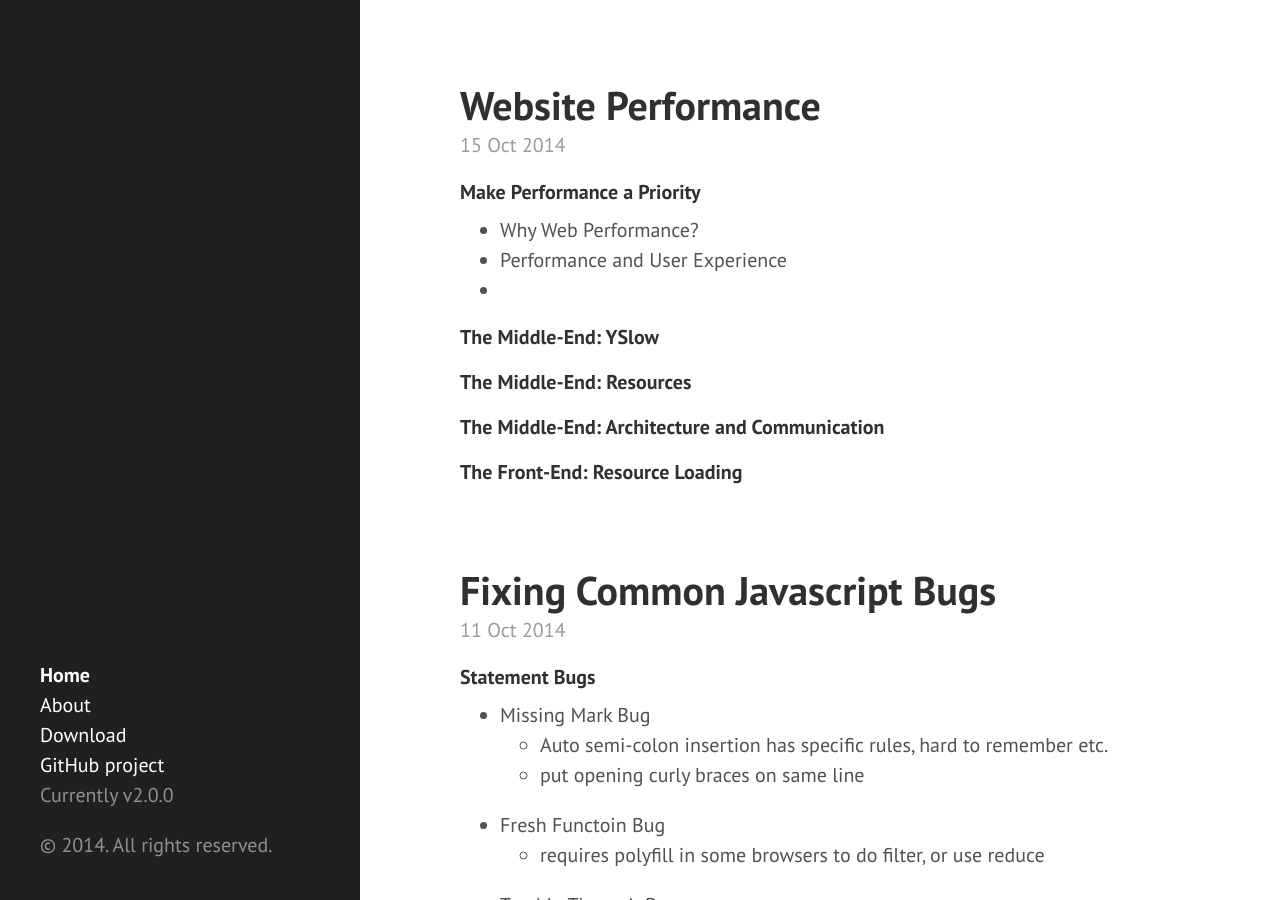
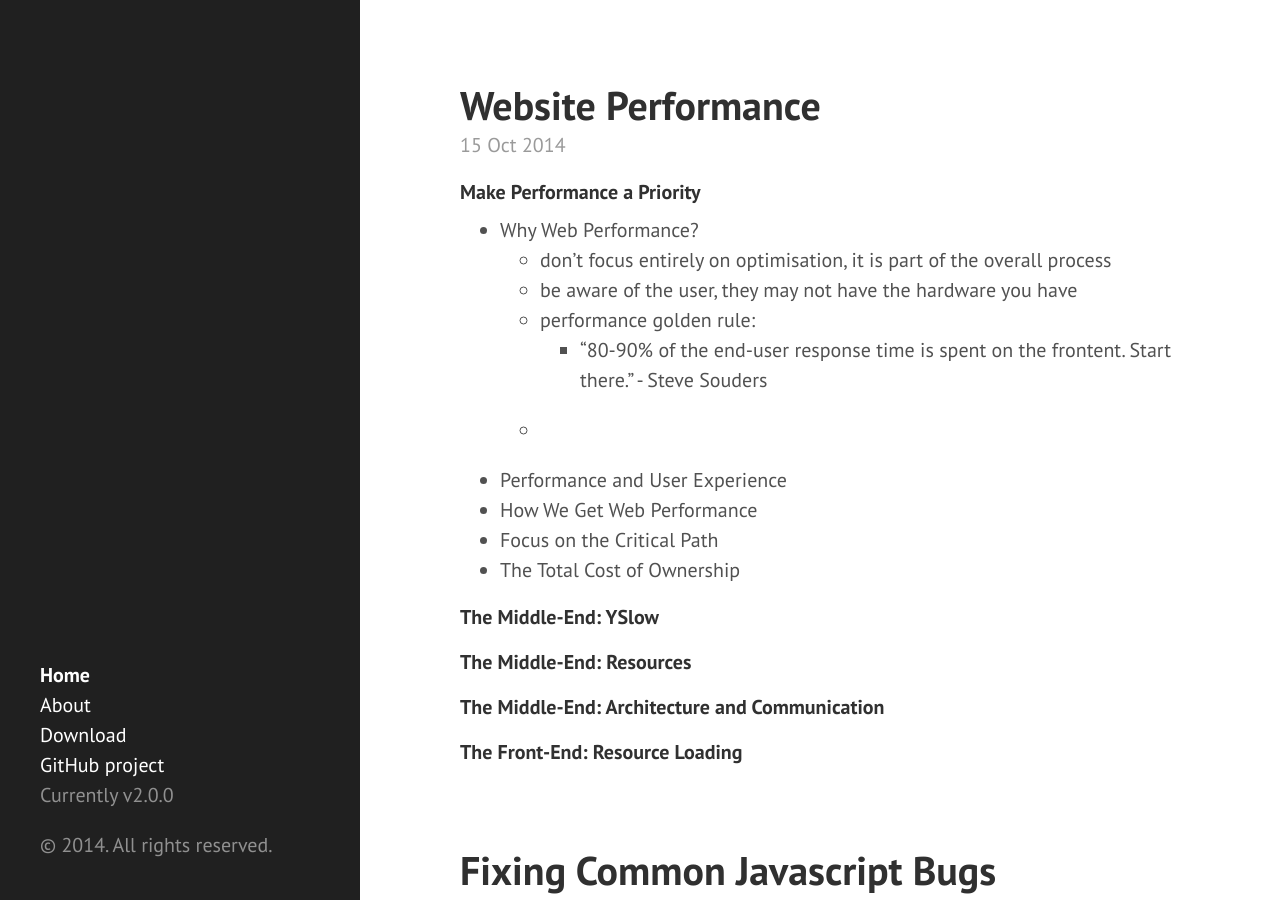
Before and after one commit to eneiand/eneiand.github.io, a Jekyll site: the page built from index.html, in a window 1280 px wide and 900 px high. Built offline with Jekyll 4.4.1, drawn with Linux system fonts in a browser that asks for light colours; Markdown is read by kramdown in place of the engine named in the settings; the list of posts is cut into pages by our own code.

Commit message:
Update 2014-10-15-website-performance.md

```diff
--- a/_posts/2014-10-15-website-performance.md
+++ b/_posts/2014-10-15-website-performance.md
@@ -1,7 +1,14 @@
 #### Make Performance a Priority
 * Why Web Performance?
+  * don't focus entirely on optimisation, it is part of the overall process
+  * be aware of the user, they may not have the hardware you have
+  * performance golden rule:
+    * "80-90% of the end-user response time is spent on the frontent. Start there." - Steve Souders
+  *
 * Performance and User Experience
-*
+* How We Get Web Performance
+* Focus on the Critical Path
+* The Total Cost of Ownership
 
 
 #### The Middle-End: YSlow
```
